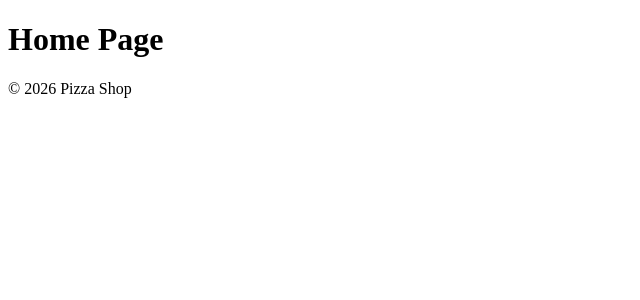
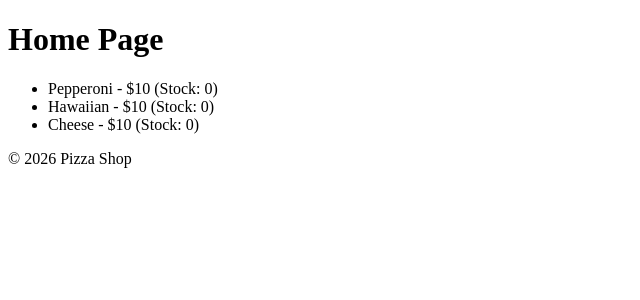
Before and after one commit to st25095/AS91896---AS91897-Assessment, a Flask app: page / in a window 1280 px wide. Shown: the part 98-398 px from the top of the page, without its empty margins (0-640 px from the left). Run offline with Flask 3, Linux system fonts and the light colour scheme.

Commit message:
Setup basic folder structure and created HTML templates, CSS, Python file, and JSON with pizzas.

```diff
--- a/app.py
+++ b/app.py
@@ -8,9 +8,19 @@ app = Flask(__name__)
 app.secret_key = 'your_secret_key'
 
 
+def load_data():
+    try:
+        with open('data/pizzas.json') as file:
+            pizzas = json.load(file)
+        return pizzas
+    except (FileNotFoundError, json.JSONDecodeError) as e:
+        print(f"Error loading data: {e}")
+        return {}
+
 @app.route('/')
 def home():
-    return render_template("home.html")
+    pizzas = load_data()
+    return render_template("home.html", pizzas = pizzas)
 
 @app.route('/about')
 def about():
--- /dev/null
+++ b/data/pizzas.json
@@ -0,0 +1,15 @@
+{
+    "Pepperoni": {
+        "price": 10,
+        "stock": 0
+    },
+    "Hawaiian": {
+        "price": 10,
+        "stock": 0
+    },
+    "Cheese": {
+        "price": 10,
+        "stock": 0
+    }
+
+}
--- a/templates/home.html
+++ b/templates/home.html
@@ -5,5 +5,10 @@
 {% block content %}
 <body>
     <h1>Home Page</h1>
+    <ul>
+            {% for pizza, details in pizzas.items() %}
+            <li>{{ pizza }} - ${{ details['price'] }} (Stock: {{ details['stock'] }})</li>
+            {% endfor %}
+        </ul>
 </body>
 {% endblock %}
```
